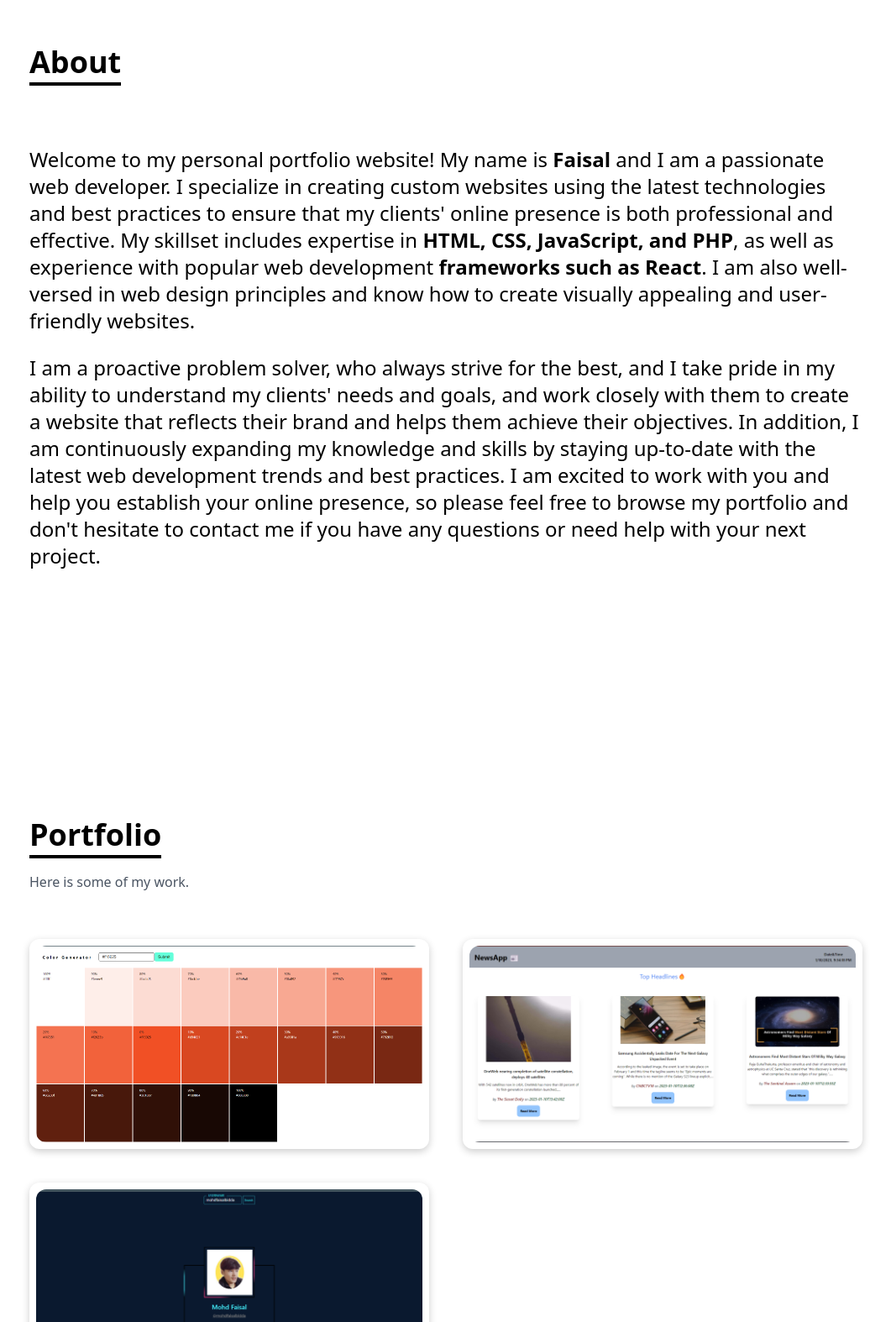
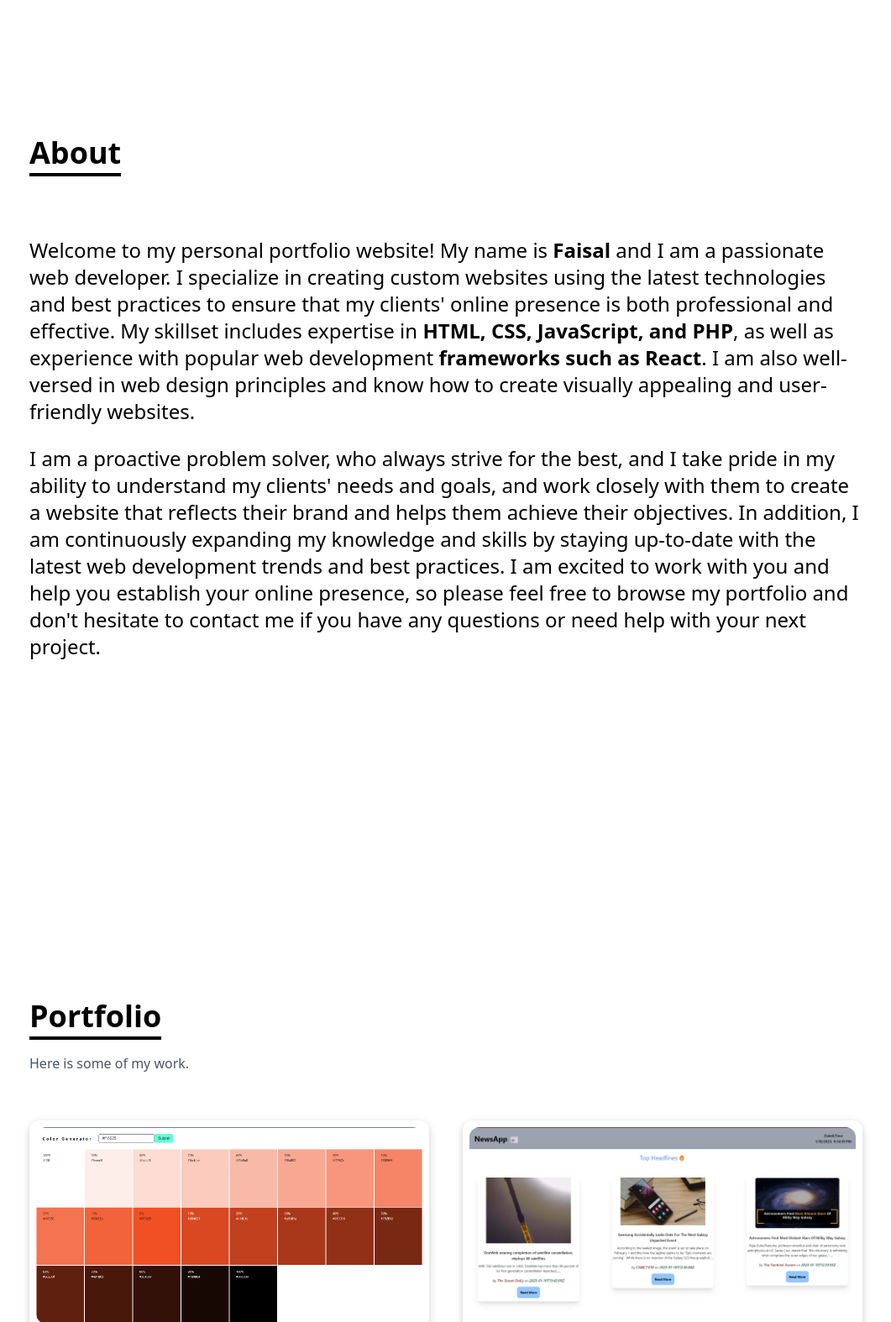
Before and after one commit to MohdFaisalBidda/mohdfaisalbidda.github.io, a React (Create React App) app: page / in a window 1280 px wide. Shown: the part 1026-2600 px from the top of the page at 84% size, without its empty margins (109-1170 px from the left). Built offline with nearby package versions, Linux system fonts and the light colour scheme; a web font is replaced by a local one.

Commit message:
Fixed Responsiveness

```diff
--- a/src/Components/About.tsx
+++ b/src/Components/About.tsx
@@ -6,8 +6,8 @@ const About: FC = () => {
 
   return (
     <>
-      <div id='about' className="w-full h-screen dark:bg-primary pt-96">
-        <div className=" max-w-screen-lg p-4 mx-auto flex flex-col justify-center w-full h-full ">
+      <div id='about' className="w-full h-screen dark:bg-primary xsm:pt-[600px]">
+        <div className=" max-w-screen-lg p-4 mx-auto flex flex-col justify-center align-middle w-full h-full">
           <motion.div
             initial={{ x: 0, opacity: 0 }}
             whileInView={{
--- a/src/Components/Experience.tsx
+++ b/src/Components/Experience.tsx
@@ -99,7 +99,7 @@ const Experience: FC = () => {
     ]
 
     return (
-        <div id='experience' className=' w-full h-full dark:bg-primary pt-20'>
+        <div id='experience' className=' w-full h-full dark:bg-primary pt-20  xsm:pt-[200px]'>
             <div className=" max-w-screen-lg mx-auto p-4 flex flex-col justify-center w-full h-full">
                 <motion.div
                     initial={{ x: 0, opacity: 0 }}
--- a/src/Components/Home.tsx
+++ b/src/Components/Home.tsx
@@ -11,7 +11,7 @@ const Home: FC = () => {
         <>
             <div id='home' className=" h-screen w-full dark:bg-primary ">
 
-                <div className="max-w-screen-lg mx-auto flex flex-col items-center justify-center h-full px-4 md:flex-row pt-52 sm:pt-48">
+                <div className="max-w-screen-lg mx-auto flex flex-col items-center justify-center h-full px-4 md:flex-row pt-52 sm:pt-48 ">
                     <motion.div
                         initial={{ x: 0, opacity: 0 }}
                         whileInView={{
--- a/src/Components/Projects.tsx
+++ b/src/Components/Projects.tsx
@@ -49,7 +49,7 @@ const Projects = () => {
     ]
     return (
         <>
-            <div id='portfolio' className='w-full min-h-screen dark:bg-primary pt-96'>
+            <div id='portfolio' className='w-full min-h-screen dark:bg-primary pt-96  xsm:pt-[600px]'>
                 <div className=" max-w-screen-lg p-4 mx-auto flex flex-col justify-center w-full h-full ">
                     <motion.div
                         initial={{ x: 0, opacity: 0 }}
--- a/tailwind.config.js
+++ b/tailwind.config.js
@@ -6,6 +6,7 @@ module.exports = {
   ],
   theme: {
     screens: {
+      'xsm':'200px',
       'sm': '640px',
       'md': '768px',
       'lg': '1024px',
```
